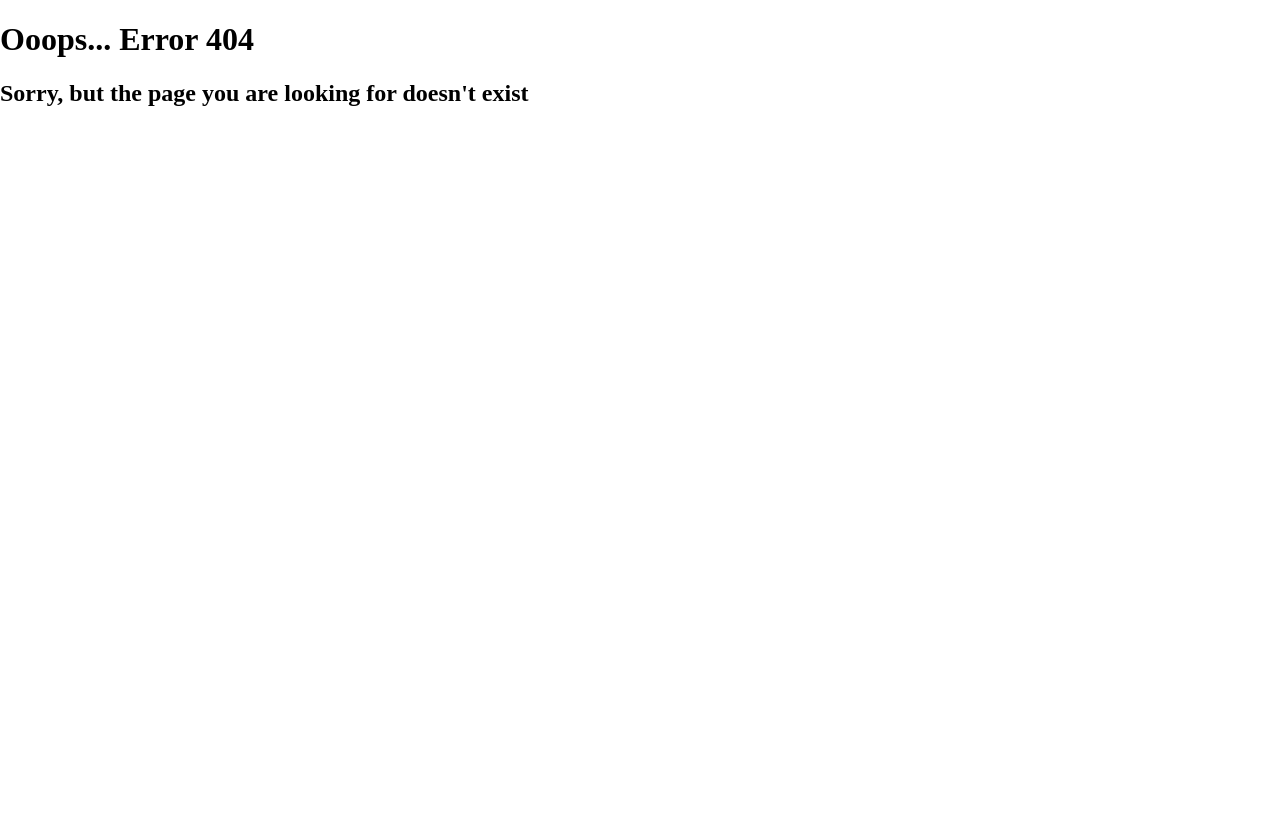
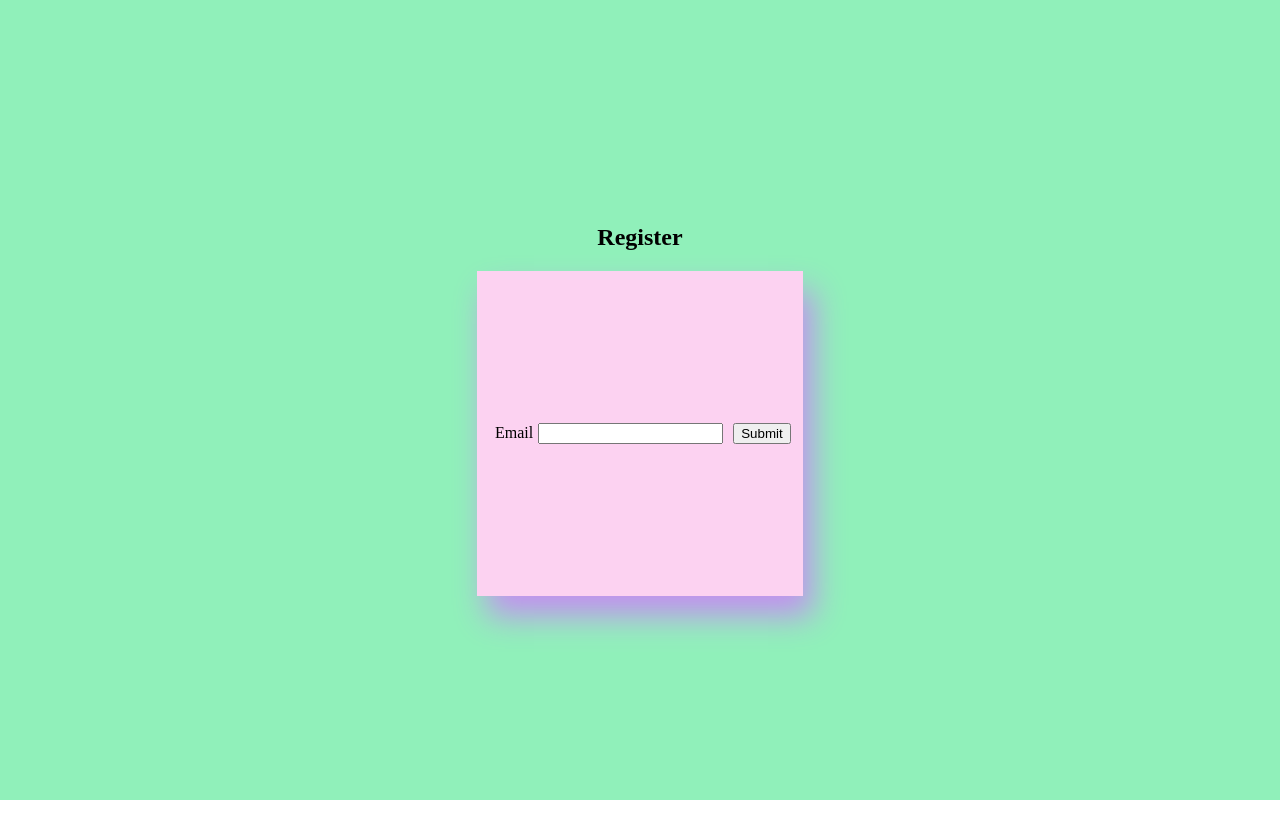
Before and after one commit to Ioana-ClaudiaM/interns-app, a React (Vite) app: page /register in a window 1280 px wide. Before the commit this address had no page. After the commit the page ends 800 px from the top, so only its background shows below. Built offline with nearby package versions, Linux system fonts and the light colour scheme.

Commit message:
Login flow

```diff
--- a/src/index.css
+++ b/src/index.css
@@ -9,3 +9,14 @@ form{
   flex-direction: column;
   width: 50%;
 }
+
+.formular{
+  background-color: rgb(252, 210, 241);
+  width: 300px;
+  height: 300px;
+  place-items: center;
+  display: flex;
+  padding: 1%;
+  gap: 5px;
+  box-shadow: 10px 20px 30px rgb(195, 144, 240);
+}
--- /dev/null
+++ b/src/layouts/UserLayout.jsx
@@ -0,0 +1,36 @@
+import React from 'react'
+import { Outlet, useLocation } from 'react-router-dom';
+
+function UserLayout() {
+    const location = useLocation();
+    const pageName = location.pathname.substring(1) || 'Home';
+    return (
+
+        <div style={layoutStyle}>
+            <div style={{ display: 'flex', flex: 1 }}>
+                <main style={mainStyle}>
+                <h2>{pageName.charAt(0).toUpperCase() + pageName.substring(1)}</h2>
+                    <Outlet />
+                </main>
+            </div>
+        </div>
+    );
+}
+
+const layoutStyle = {
+    display: 'flex',
+    flexDirection: 'column',
+    minHeight: '100vh',
+    backgroundColor:' rgb(144, 240, 186)'
+};
+
+const mainStyle = {
+    flex: 1,
+    display: 'flex',
+    justifyContent: 'center',
+    alignItems: 'center',
+    flexDirection:'column'
+}
+    ;
+
+export default UserLayout
--- /dev/null
+++ b/src/pages/Authenticate.jsx
@@ -0,0 +1,58 @@
+import React, { useEffect, useState } from 'react';
+import { useNavigate, useSearchParams } from 'react-router-dom';
+
+function Authenticate() {
+  const [searchParams] = useSearchParams();
+  const code = searchParams.get('code');
+  const [response, setResponse] = useState(null);
+  const [responseMessage, setResponseMessage] = useState('');
+  const navigate= useNavigate();
+
+  const handleAuthenticate = async () => {
+    console.log(code);
+    try {
+      const response = await fetch('http://localhost:3000/authenticate', {
+        method: 'POST',
+        headers: {
+          'Content-Type': 'application/json',
+          withCredentials: true,
+        },
+        body: JSON.stringify({ code }),
+      });
+
+      setResponse(response);
+
+      const data = await response.json();
+
+      if (response.status === 200) {
+        setResponseMessage('You have been logged in successfully!');
+      } else if (response.status === 400) {
+        setResponseMessage(data.error === 'invalid code' ? 'Invalid code provided.' : 'The code has expired.');
+      } else if (response.status === 422) {
+        setResponseMessage('Code is required.');
+      } else if (response.status === 500) {
+        setResponseMessage('Something went wrong. Please try again later.');
+      } else {
+        setResponseMessage('Unexpected error occurred.');
+      }
+    } catch (error) {
+      console.error('Authentication failed', error);
+      setResponseMessage('Failed to authenticate. Please check your connection and try again.');
+    }
+  };
+
+  useEffect(() => {
+    if (code) {
+      handleAuthenticate();
+    }
+  }, [code]);
+
+  return (
+    <div className='formular'>
+      <h3>{responseMessage}</h3>
+      <button onClick={navigate('/')}>Go to the homepage</button>
+    </div>
+  );
+}
+
+export default Authenticate;
--- /dev/null
+++ b/src/pages/CreateUser.jsx
@@ -0,0 +1,60 @@
+import React, { useState } from 'react'
+import { useNavigate, useSearchParams } from 'react-router-dom'
+
+function CreateUser() {
+    const [searchParams] = useSearchParams();
+    const code = searchParams.get('code');
+    const [name,setName] =useState('');
+    const [invalidError, setInvalidError] = useState('');
+    const [genericError, setGenericError] = useState('');
+    const navigate = useNavigate();
+
+    const handleSubmit = async (event) => {
+        event.preventDefault();
+        try {
+            const response = await fetch('http://localhost:3000/create-user', {
+                method: 'POST',
+                headers: {
+                    'Content-Type': 'application/json',
+                },
+                withCredentials: true,
+                body: JSON.stringify({ code,name })
+            })
+
+            const data= await response.json();
+
+            if (response.status === 200) {
+                alert('You account has been created successfully!');
+                navigate('/login');
+              } else if (response.status === 400) {
+                alert(data.error === 'invalid code' ? 'Invalid code provided.' : 'The code has expired.');
+              } else if (response.status === 422) {
+                alert('Code and name are required.');
+              } else if  (response.status === 500) {
+                alert('Something went wrong. Please try again later.');
+              } else {
+                alert('Unexpected error occurred.');
+              }
+            } catch (error) {
+              console.error('Register failed', error);
+              alert('Failed to register. Please check your connection and try again.');
+            }
+    }
+
+    return (
+
+        <div>
+            {code && (
+                <div className='formular'>
+                    <input type="text" id='code' hidden value={code} />
+                    <p style={{ color: 'red' }}>{invalidError}</p>
+                    <label htmlFor="name">Name</label>
+                    <input type="text" id='name' onChange={(e) => setName(e.target.value)}/>
+                    <button onClick={handleSubmit}>Submit</button>
+                </div>
+            )}
+        </div>
+    )
+}
+
+export default CreateUser
--- /dev/null
+++ b/src/pages/Login.jsx
@@ -0,0 +1,42 @@
+import React, { useState } from 'react'
+
+function Login() {
+  const [email, setEmail] = useState('');
+  const handleLogin = async (event) => {
+    event.preventDefault();
+    try {
+      const response = await fetch('http://localhost:3000/login', {
+        method: 'POST',
+        headers: {
+          'Content-Type': 'application/json',
+        },
+        withCredentials: true,
+        body: JSON.stringify({ email }),
+      })
+
+      if (response.status === 200) {
+        alert('Please verify your email to complete the login process!');
+      } else if (response.status === 422) {
+        alert('Email is required.');
+      } else if (response.status === 500) {
+        alert('Something went wrong. Please try again later.');
+      } else {
+        alert('Unexpected error occurred.');
+      }
+    } catch (error) {
+      console.error('Login failed', error);
+      alert('Failed to login. Please check your connection and try again.');
+    }
+  }
+
+
+  return (
+    <div className='formular'>
+      <label htmlFor="email">Email</label>
+      <input type="text" id='email' onChange={(e) => setEmail(e.target.value)} />
+      <button onClick={handleLogin}>Submit</button>
+    </div>
+  )
+}
+
+export default Login
--- /dev/null
+++ b/src/pages/Register.jsx
@@ -0,0 +1,48 @@
+import React, { useState } from 'react'
+
+function Register() {
+    const [email,setEmail]=useState('');
+    const [invalidError,setInvalidError]=useState('');
+    const [genericError,setGenericError]=useState('');
+
+    const submitForm = async(event) => {
+        event.preventDefault();
+        try{
+            const response = await fetch('http://localhost:3000/register', {
+                method: 'POST',
+                headers: {
+                    'Content-Type': 'application/json',
+                },
+                withCredentials: true,
+                body: JSON.stringify({email}),
+            });
+
+            const data = await response.json();
+
+            if (response.status === 200) {
+                alert('A verification email with a code has been sent to you to complete your registration!');
+            }else if (response.status === 422) {
+                alert('Email is required.');
+              } else if (response.status === 500) {
+                alert('Something went wrong. Please try again later.');
+              } else {
+                alert('Unexpected error occurred.');
+              }
+            } catch (error) {
+              console.error('Authentication failed', error);
+              alert('Failed to authenticate. Please check your connection and try again.');
+            }
+    }
+
+  return (
+    <div className='formular'>
+      <p style={{color:'red'}}>{genericError}</p>
+      <label htmlFor="email">Email</label>
+      <input type="text" id='email' onChange={(e) =>setEmail(e.target.value)}/>
+      <p style={{color:'red'}}>{invalidError}</p>
+      <button onClick={submitForm}>Submit</button>
+    </div>
+  )
+}
+
+export default Register
--- a/src/partials/Sidebar.jsx
+++ b/src/partials/Sidebar.jsx
@@ -10,6 +10,8 @@ function Sidebar() {
         <Link to="/" params={{pageName:'Home'}}>Home</Link>
         <Link to="/contact" params={{pageName:'Contact'}}>Contact</Link>
         <Link to="/about" params={{pageName:'About'}}>About</Link>
+        <Link to="/register" params={{pageName:'Register'}}>Register</Link>
+        <Link to="/login" params={{pageName:'Login'}}>Login</Link>
         </div>
       </div>
   )
```
Also changed, not shown: src/routes.jsx (+36 -9 lines).
